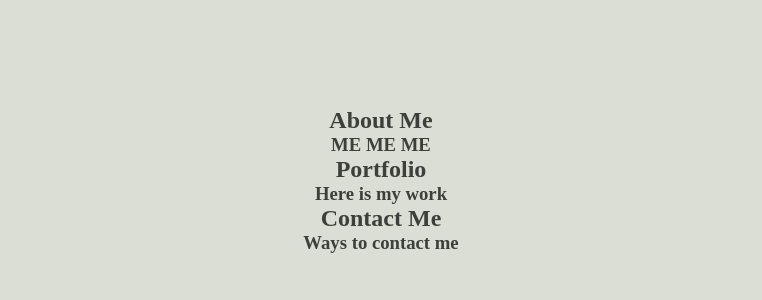
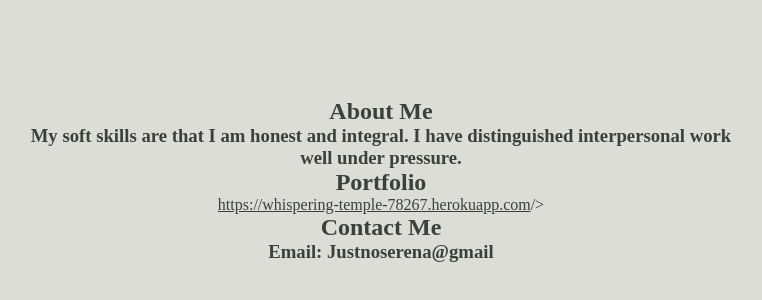
Before and after one commit to justnoserena/Portfolio, a plain HTML site: page index.html in a window 1280 px wide. Shown: the part 1300-1600 px from the top of the page, without its empty margins (259-1021 px from the left). Drawn offline with Linux system fonts and the light colour scheme.

Commit message:
Added Information

```diff
--- a/index.html
+++ b/index.html
@@ -25,15 +25,16 @@
 <main class="navLocation">
     <section class="location" id="about">
         <h2>About Me</h2>
-        <h3>ME ME ME</h3>
+        <h3>My soft skills are that I am honest and integral. I have distinguished interpersonal work well under pressure. </h3>
     </section>
     <section class="location" id="portfolio">
         <h2>Portfolio</h2>
-        <h3>Here is my work</h3>
+        <a href>https://whispering-temple-78267.herokuapp.com</a>/>
     </section>
     <section class="location" id="contact">
         <h2> Contact Me</h2>
-        <h3> Ways to contact me</h3>
+        <h3>Email: Justnoserena@gmail
+        </h3>
     </section>
 </main>
 <script src="./asssets/css/index.js"></script>
```
Also changed, not shown: 1 other file.
